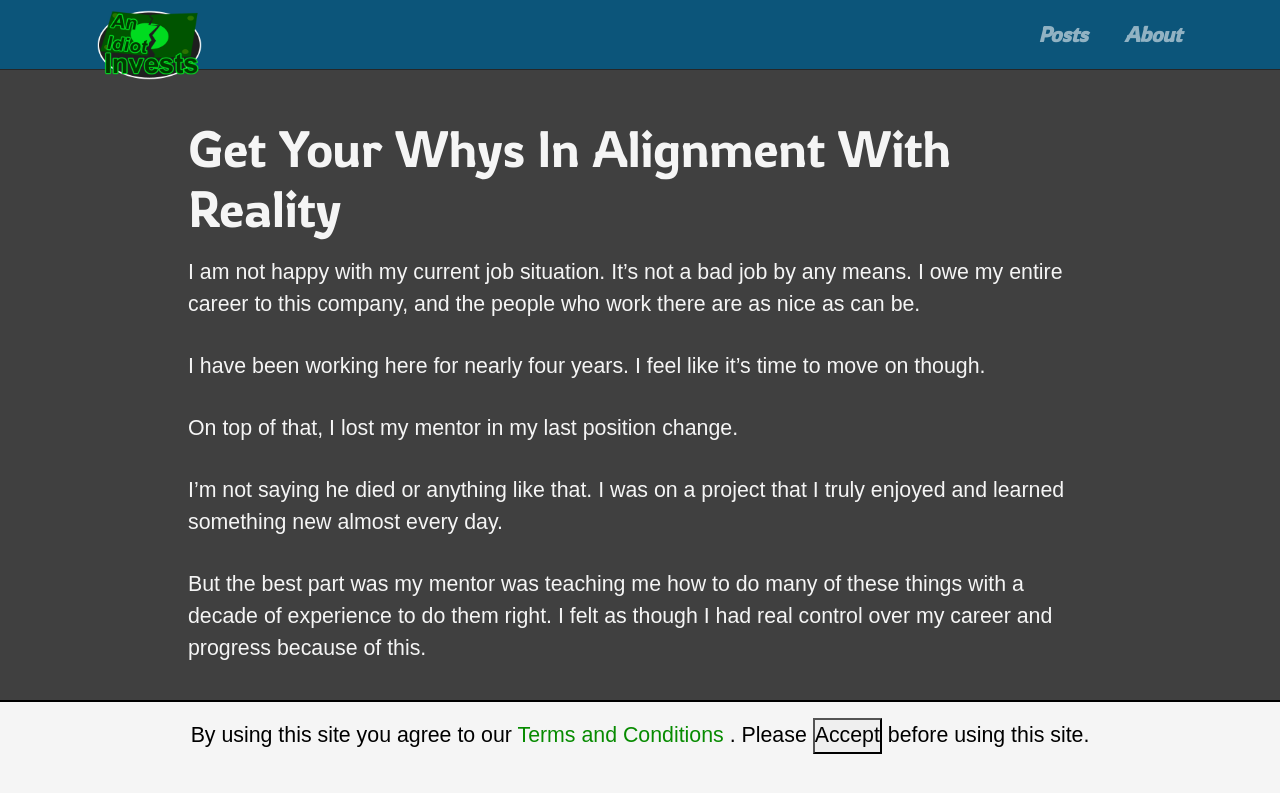
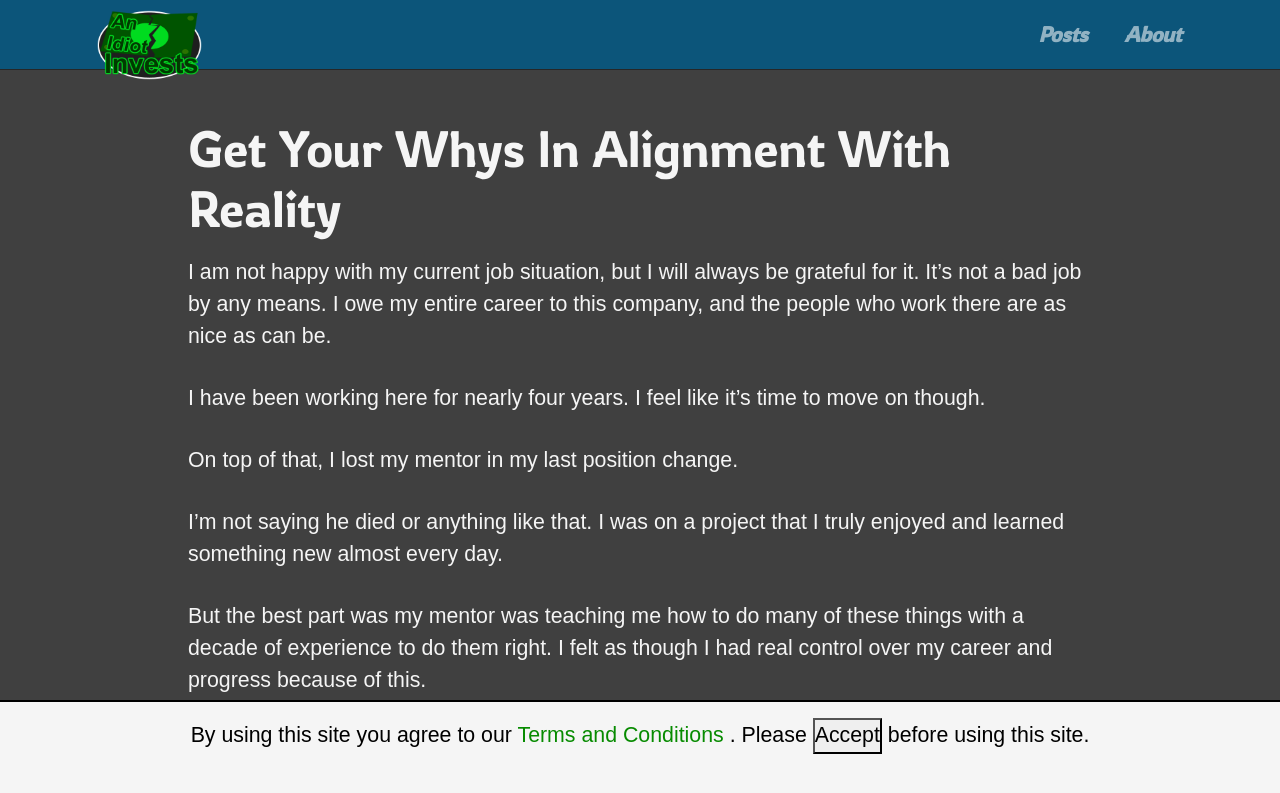
Before and after one commit to AnIdiotInvests/anidiotinvests.github.io, a Jekyll site: the page built from _posts/2022-04-01-major-life-changes.md, in a window 1280 px wide and 900 px high, scrolled down 2807 px. Shown: the top 793 px of the window. Built offline with Jekyll 4.4.1, drawn with Linux system fonts in a browser that asks for light colours; some of the changed text lies outside the part shown.

Commit message:
typo fixes for recent post

```diff
--- a/_posts/2022-04-01-major-life-changes.md
+++ b/_posts/2022-04-01-major-life-changes.md
@@ -32,7 +32,7 @@
 
 Especially when you have enough time to fix your mistakes if you fail.
 
-Deep down I do not want to take risks. I do not believe in the ‘you only live once (YOLO) philosophy. Even though I have joked about it several times.
+Deep down I do not want to take risks. I do not believe in the 'you only live once (YOLO)' philosophy. Even though I have joked about it several times.
 
 You can make life changes without reverting to knee-jerk reactions to emotional situations. The catch is you need to be in a stable situation first, and that can be insanely hard to do.
 
@@ -56,7 +56,7 @@
 
 # Get Your Whys In Alignment With Reality
 
-I am not happy with my current job situation. It’s not a bad job by any means. I owe my entire career to this company, and the people who work there are as nice as can be.
+I am not happy with my current job situation, but I will always be grateful for it. It’s not a bad job by any means. I owe my entire career to this company, and the people who work there are as nice as can be.
 
 I have been working here for nearly four years. I feel like it’s time to move on though.
 
```
